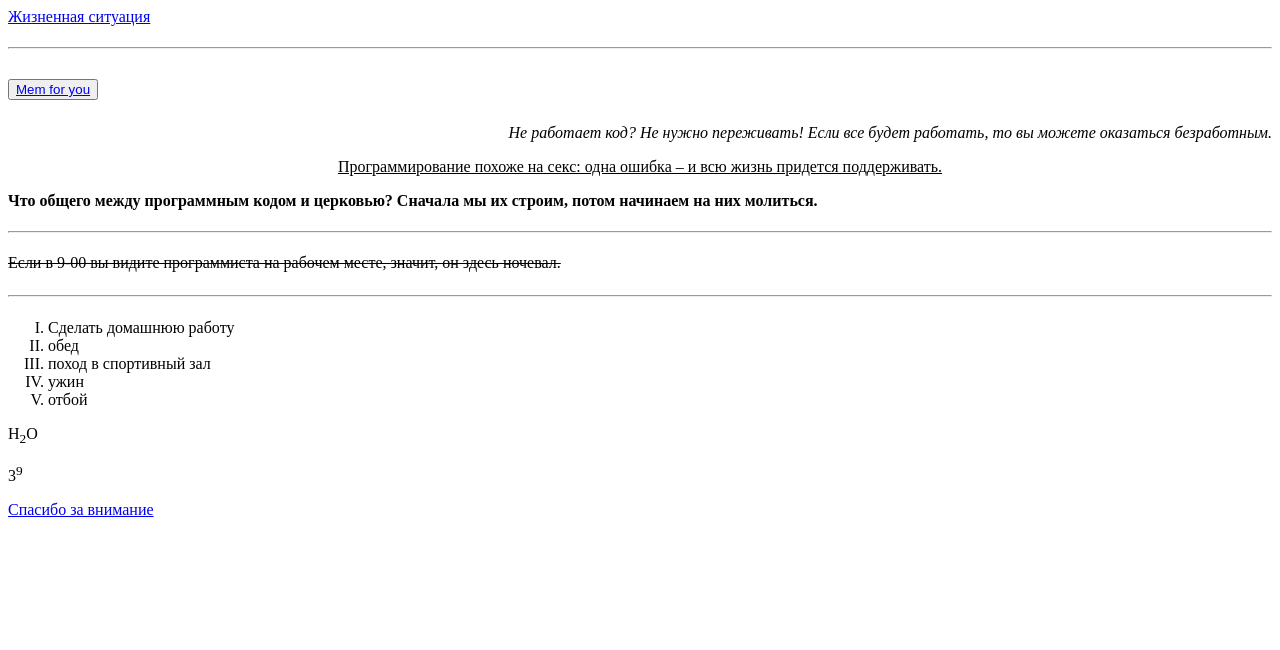
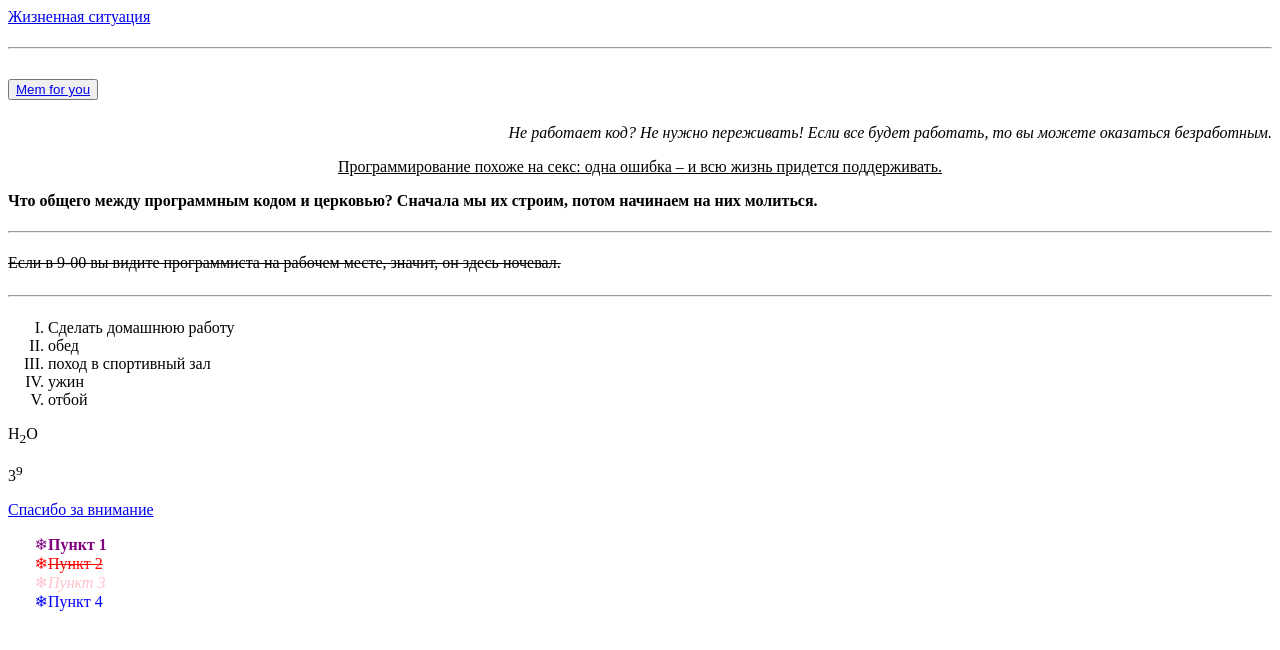
Before and after one commit to KirillAdm/Inno, a plain HTML site: page task1.html in a window 1280 px wide. Drawn offline with Linux system fonts and the light colour scheme.

Commit message:
feat: list style, color

```diff
--- a/task1.html
+++ b/task1.html
@@ -36,6 +36,12 @@
     </main>
     <footer>
         <a href="#start">Спасибо за внимание </a>
+        <ul style="list-style-type: '❄';">
+            <li style="color:purple;"><b> Пункт 1</b></li>
+            <li style="color: red;"><s> Пункт 2</s></li>
+            <li style="color: pink;"><i>Пункт 3</i></li>
+            <li style="color: blue;">Пункт 4</li>
+        </ul>
     </footer>
 </body>
 </html>
```
